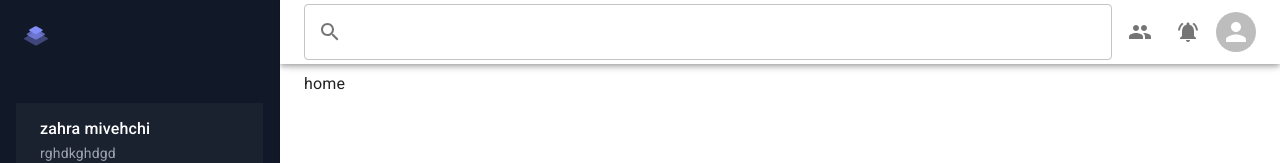
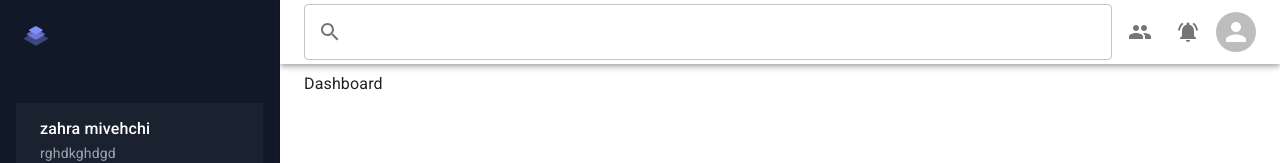
Before and after one commit to miveh/reactJS-dashboard, a React (Vite) app: page /dashboard in a window 1280 px wide. Shown: the top 163 px of the page. Built offline with nearby package versions, Linux system fonts and the light colour scheme.

Commit message:
lazy loader added

```diff
--- /dev/null
+++ b/src/components/loadable/Loadable.jsx
@@ -0,0 +1,10 @@
+import React from "react";
+import { Suspense } from "react";
+import { Loader } from "../loader";
+
+export const Loadable = (Component) => (props) =>
+  (
+    <Suspense fallback={<Loader />}>
+      <Component {...props} />
+    </Suspense>
+  );
--- /dev/null
+++ b/src/components/loader/Loader.jsx
@@ -0,0 +1,13 @@
+import { Backdrop, CircularProgress } from "@mui/material";
+import React from "react";
+
+export function Loader() {
+  return (
+    <Backdrop
+      sx={{ color: "#fff", zIndex: (theme) => theme.zIndex.drawer + 1 }}
+      open={true}
+    >
+      <CircularProgress color="inherit" />
+    </Backdrop>
+  );
+}
--- /dev/null
+++ b/src/components/loader/index.js
@@ -0,0 +1 @@
+export * from "./Loader";
--- /dev/null
+++ b/src/page/dashboard/Dashboard.jsx
@@ -0,0 +1,7 @@
+import React from "react";
+
+function Dashboard() {
+  return <div>Dashboard</div>;
+}
+
+export default Dashboard;
--- a/src/router/router.jsx
+++ b/src/router/router.jsx
@@ -1,5 +1,9 @@
 import { createBrowserRouter } from "react-router-dom";
 import { DashboardLayout } from "../components";
+import { Loadable } from "../components/loadable/Loadable";
+import { lazy } from "react";
+
+const Dashboard = Loadable(lazy(() => import("../page/dashboard/Dashboard")));
 
 export const router = createBrowserRouter([
   {
@@ -8,7 +12,7 @@ export const router = createBrowserRouter([
     children: [
       {
         index: true,
-        element: <div>home</div>,
+        element: <Dashboard />,
       },
       {
         path: "customer",
```
